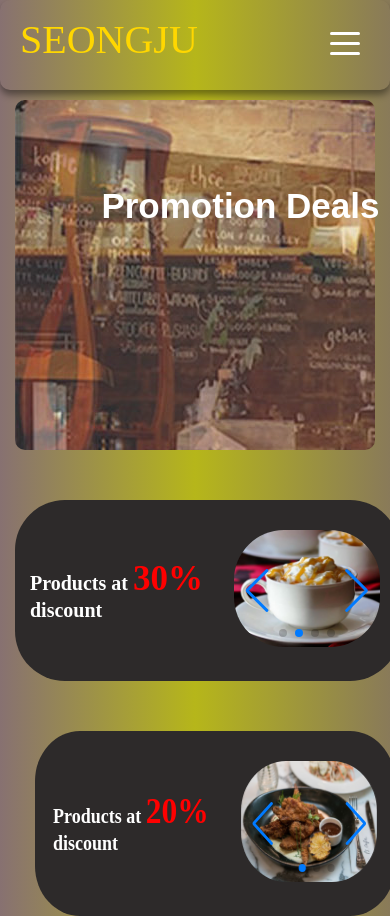
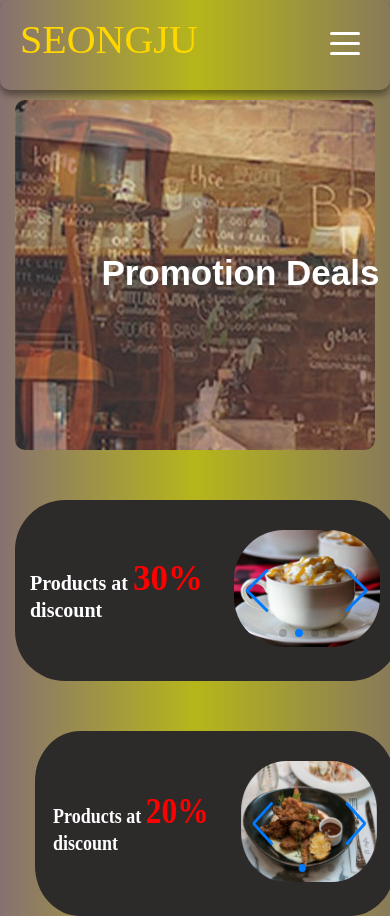
Before and after one commit to Seth177/Asg_1, a plain HTML site: page promotion.html in a window 390 px wide. Shown: the top 916 px of the page. Drawn offline with nearby package versions, Linux system fonts and the light colour scheme.

```diff
--- a/styles/promotion.css
+++ b/styles/promotion.css
@@ -299,7 +299,7 @@
   }
 
   .image-text {
-    top: 30%;
+    top: 40%;
     left: 38%;
     font-size: 45px;
     transition: 0.5s;
@@ -316,7 +316,7 @@
     padding: 10px 30px 10px;
   }
   .image-text {
-    top: 30%;
+    top: 40%;
     left: 38%;
     font-size: 40px;
     transition: 0.5s;
@@ -380,7 +380,7 @@
   }
 
   .image-text {
-    top: 30%;
+    top: 40%;
     left: 35%;
     font-size: 40px;
     transition: 0.5s;
@@ -552,7 +552,7 @@
   }
 
   .image-text {
-    top: 30%;
+    top: 40%;
     left: 35%;
     font-size: 40px;
     transition: 0.5s;
@@ -726,7 +726,7 @@
   }
 
   .image-text {
-    top: 28%;
+    top: 40%;
     left: 33%;
     font-size: 40px;
     transition: 0.5s;
@@ -907,7 +907,7 @@
   }
 
   .image-text {
-    top: 25%;
+    top: 36%;
     left: 33%;
     font-size: 35px;
     transition: 0.5s;
@@ -1083,7 +1083,7 @@
   }
 
   .image-text {
-    top: 24%;
+    top: 32%;
     left: 30%;
     font-size: 35px;
     transition: 0.5s;
@@ -1297,7 +1297,7 @@
   }
 
   .image-text {
-    top: 22%;
+    top: 30%;
     left: 26%;
     font-size: 35px;
     transition: 0.5s;
```
